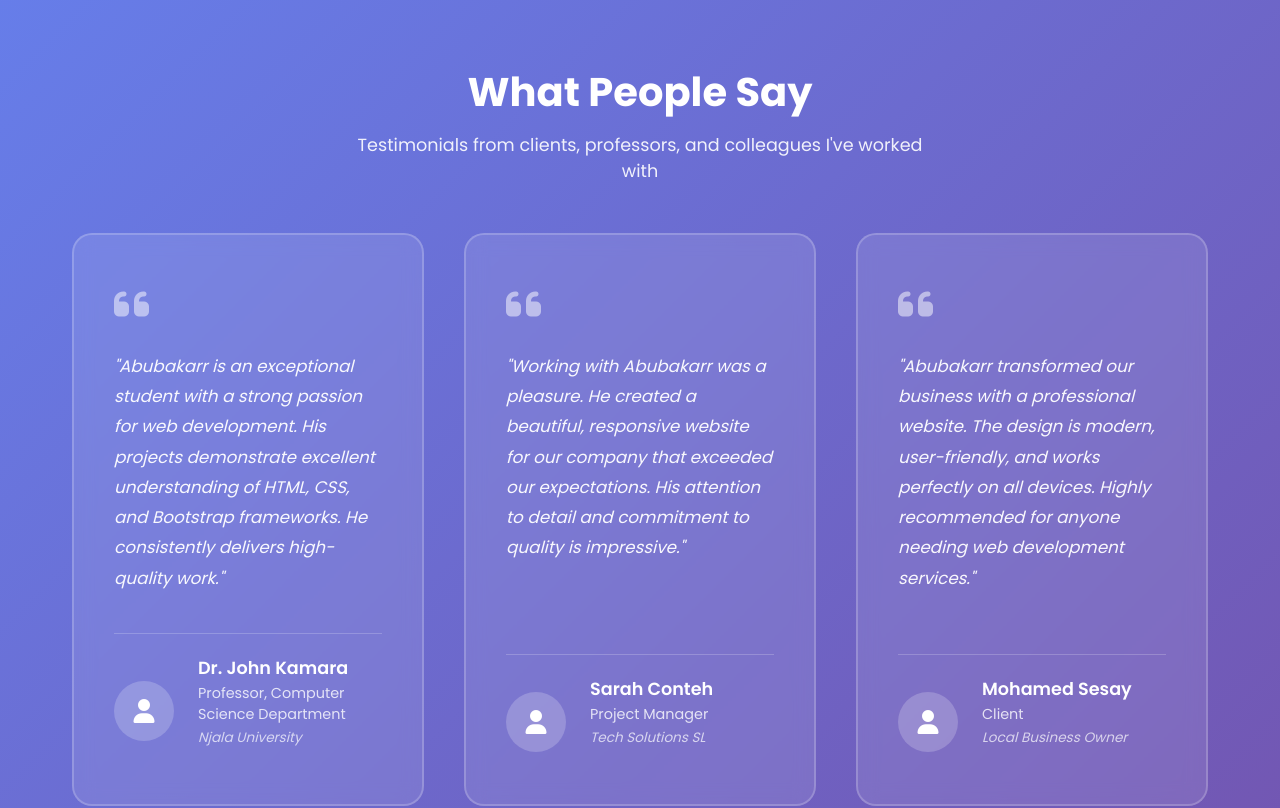
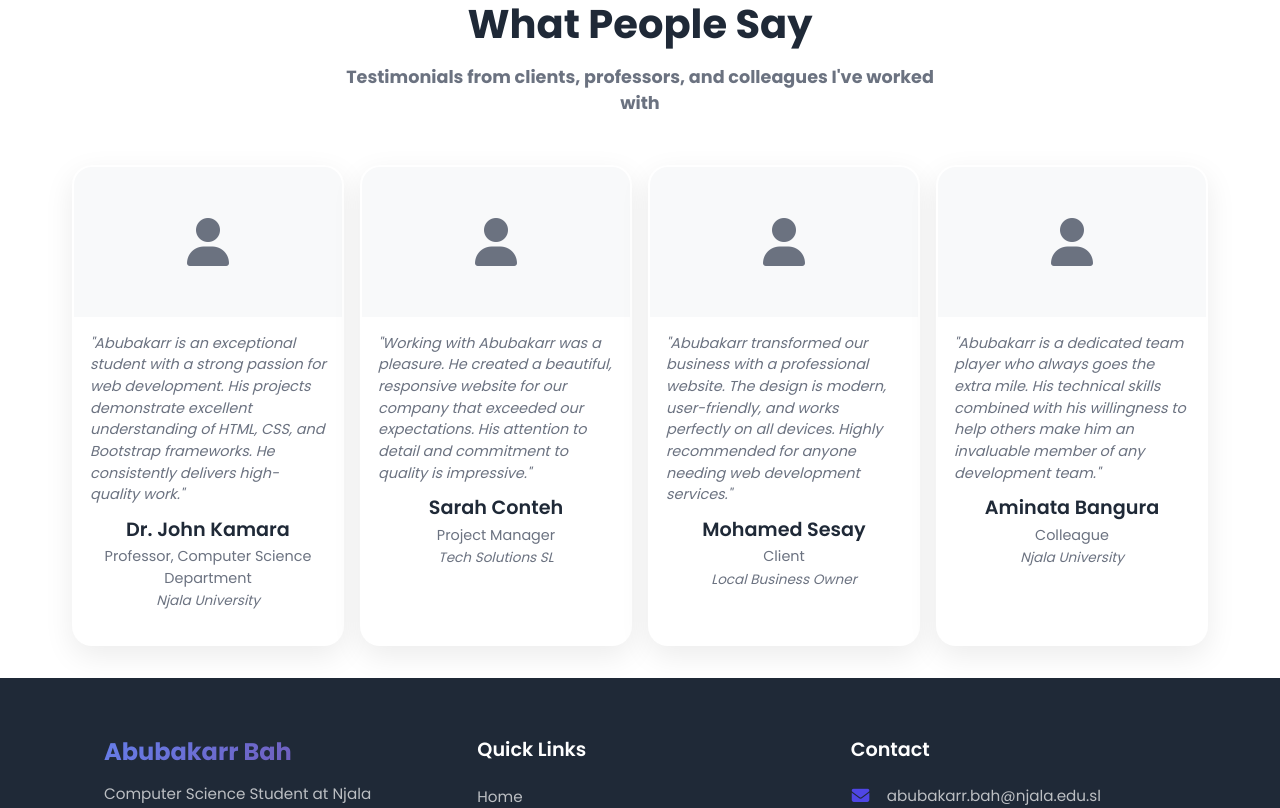
Before and after one commit to DSBAH12/PORTFOLIO, a React (Create React App) app: page / in a window 1280 px wide. Shown: the part 1440-2248 px from the top of the page. Built offline with nearby package versions, Linux system fonts and the light colour scheme.

Commit message:
some correction has been made

```diff
--- a/src/components/Testimonies/Testimonies.css
+++ b/src/components/Testimonies/Testimonies.css
@@ -1,79 +1,70 @@
 .testimonies {
-  background: linear-gradient(135deg, #667eea 0%, #764ba2 100%);
-  padding: 100px 0;
-  color: white;
+  padding: 32px 0;
+  background-color: var(--bg-white);
+  color: var(--text-dark);
 }
 
 .testimonies .section-title {
-  color: white;
+  color: var(--text-dark);
 }
 
 .testimonies .section-subtitle {
-  color: rgba(255, 255, 255, 0.9);
+  color: var(--text-light);
+  font-weight: bold;
 }
 
 .testimonials-grid {
   display: grid;
-  grid-template-columns: repeat(auto-fit, minmax(300px, 1fr));
-  gap: 2.5rem;
-  max-width: 1200px;
+  grid-template-columns: repeat(4, 1fr);
+  gap: 1rem;
+  max-width: 1400px;
   margin: 0 auto;
 }
 
 .testimonial-card {
-  background: rgba(255, 255, 255, 0.1);
-  backdrop-filter: blur(10px);
+  background: white;
   border-radius: 20px;
-  padding: 2.5rem;
-  border: 2px solid rgba(255, 255, 255, 0.2);
+  overflow: hidden;
+  box-shadow: 0 10px 30px rgba(0, 0, 0, 0.08);
   transition: all 0.3s ease;
+  border: 2px solid transparent;
   display: flex;
   flex-direction: column;
-  gap: 1.5rem;
 }
 
 .testimonial-card:hover {
   transform: translateY(-10px);
-  background: rgba(255, 255, 255, 0.15);
-  border-color: rgba(255, 255, 255, 0.3);
-  box-shadow: 0 15px 40px rgba(0, 0, 0, 0.2);
+  box-shadow: 0 15px 40px rgba(0, 0, 0, 0.15);
+  border-color: var(--primary-color);
 }
 
-.quote-icon {
-  font-size: 2.5rem;
-  color: rgba(255, 255, 255, 0.5);
-  margin-bottom: 1rem;
+.testimonial-avatar {
+  width: 100%;
+  height: 150px;
+  overflow: hidden;
+  display: flex;
+  align-items: center;
+  justify-content: center;
+  background-color: #f8f9fa;
+  order: -1;
+  font-size: 3rem;
+  color: var(--text-light);
 }
 
 .testimonial-content {
+  padding: 1rem;
   flex: 1;
+  display: flex;
+  flex-direction: column;
 }
 
 .testimonial-text {
-  font-size: 1.05rem;
-  line-height: 1.8;
-  color: rgba(255, 255, 255, 0.95);
+  font-size: 0.9rem;
+  color: var(--text-light);
+  line-height: 1.5;
+  margin-bottom: 0.75rem;
+  flex: 1;
   font-style: italic;
-}
-
-.testimonial-author {
-  display: flex;
-  align-items: center;
-  gap: 1.5rem;
-  padding-top: 1.5rem;
-  border-top: 1px solid rgba(255, 255, 255, 0.2);
-}
-
-.author-avatar {
-  width: 60px;
-  height: 60px;
-  border-radius: 50%;
-  background: rgba(255, 255, 255, 0.2);
-  display: flex;
-  align-items: center;
-  justify-content: center;
-  font-size: 1.5rem;
-  flex-shrink: 0;
 }
 
 .author-info {
@@ -81,22 +72,25 @@
 }
 
 .author-name {
-  font-size: 1.1rem;
+  font-size: 1.2rem;
   font-weight: 600;
-  margin-bottom: 0.25rem;
-  color: white;
+  color: var(--text-dark);
+  margin-bottom: 0.35rem;
+  text-align: center;
 }
 
 .author-role {
   font-size: 0.9rem;
-  color: rgba(255, 255, 255, 0.8);
+  color: var(--text-light);
   margin-bottom: 0.1rem;
+  text-align: center;
 }
 
 .author-company {
   font-size: 0.85rem;
-  color: rgba(255, 255, 255, 0.7);
+  color: var(--text-light);
   font-style: italic;
+  text-align: center;
 }
 
 @media (max-width: 768px) {
--- a/src/components/Testimonies/Testimonies.js
+++ b/src/components/Testimonies/Testimonies.js
@@ -1,40 +1,40 @@
-import React from 'react';
-import './Testimonies.css';
+import React from "react";
+import "./Testimonies.css";
 
 const Testimonies = () => {
   const testimonials = [
     {
       id: 1,
-      name: 'Dr. John Kamara',
-      role: 'Professor, Computer Science Department',
-      company: 'Njala University',
-      image: 'user-1',
-      text: 'Abubakarr is an exceptional student with a strong passion for web development. His projects demonstrate excellent understanding of HTML, CSS, and Bootstrap frameworks. He consistently delivers high-quality work.'
+      name: "Dr. John Kamara",
+      role: "Professor, Computer Science Department",
+      company: "Njala University",
+      image: "user-1",
+      text: "Abubakarr is an exceptional student with a strong passion for web development. His projects demonstrate excellent understanding of HTML, CSS, and Bootstrap frameworks. He consistently delivers high-quality work.",
     },
     {
       id: 2,
-      name: 'Sarah Conteh',
-      role: 'Project Manager',
-      company: 'Tech Solutions SL',
-      image: 'user-2',
-      text: 'Working with Abubakarr was a pleasure. He created a beautiful, responsive website for our company that exceeded our expectations. His attention to detail and commitment to quality is impressive.'
+      name: "Sarah Conteh",
+      role: "Project Manager",
+      company: "Tech Solutions SL",
+      image: "user-2",
+      text: "Working with Abubakarr was a pleasure. He created a beautiful, responsive website for our company that exceeded our expectations. His attention to detail and commitment to quality is impressive.",
     },
     {
       id: 3,
-      name: 'Mohamed Sesay',
-      role: 'Client',
-      company: 'Local Business Owner',
-      image: 'user-3',
-      text: 'Abubakarr transformed our business with a professional website. The design is modern, user-friendly, and works perfectly on all devices. Highly recommended for anyone needing web development services.'
+      name: "Mohamed Sesay",
+      role: "Client",
+      company: "Local Business Owner",
+      image: "user-3",
+      text: "Abubakarr transformed our business with a professional website. The design is modern, user-friendly, and works perfectly on all devices. Highly recommended for anyone needing web development services.",
     },
     {
       id: 4,
-      name: 'Aminata Bangura',
-      role: 'Colleague',
-      company: 'Njala University',
-      image: 'user-4',
-      text: 'Abubakarr is a dedicated team player who always goes the extra mile. His technical skills combined with his willingness to help others make him an invaluable member of any development team.'
-    }
+      name: "Aminata Bangura",
+      role: "Colleague",
+      company: "Njala University",
+      image: "user-4",
+      text: "Abubakarr is a dedicated team player who always goes the extra mile. His technical skills combined with his willingness to help others make him an invaluable member of any development team.",
+    },
   ];
 
   return (
@@ -48,16 +48,11 @@ const Testimonies = () => {
         <div className="testimonials-grid">
           {testimonials.map((testimonial) => (
             <div key={testimonial.id} className="testimonial-card">
+              <div className="testimonial-avatar">
+                <i className="fas fa-user"></i>
+              </div>
               <div className="testimonial-content">
-                <div className="quote-icon">
-                  <i className="fas fa-quote-left"></i>
-                </div>
                 <p className="testimonial-text">"{testimonial.text}"</p>
-              </div>
-              <div className="testimonial-author">
-                <div className="author-avatar">
-                  <i className="fas fa-user"></i>
-                </div>
                 <div className="author-info">
                   <h4 className="author-name">{testimonial.name}</h4>
                   <p className="author-role">{testimonial.role}</p>
```
